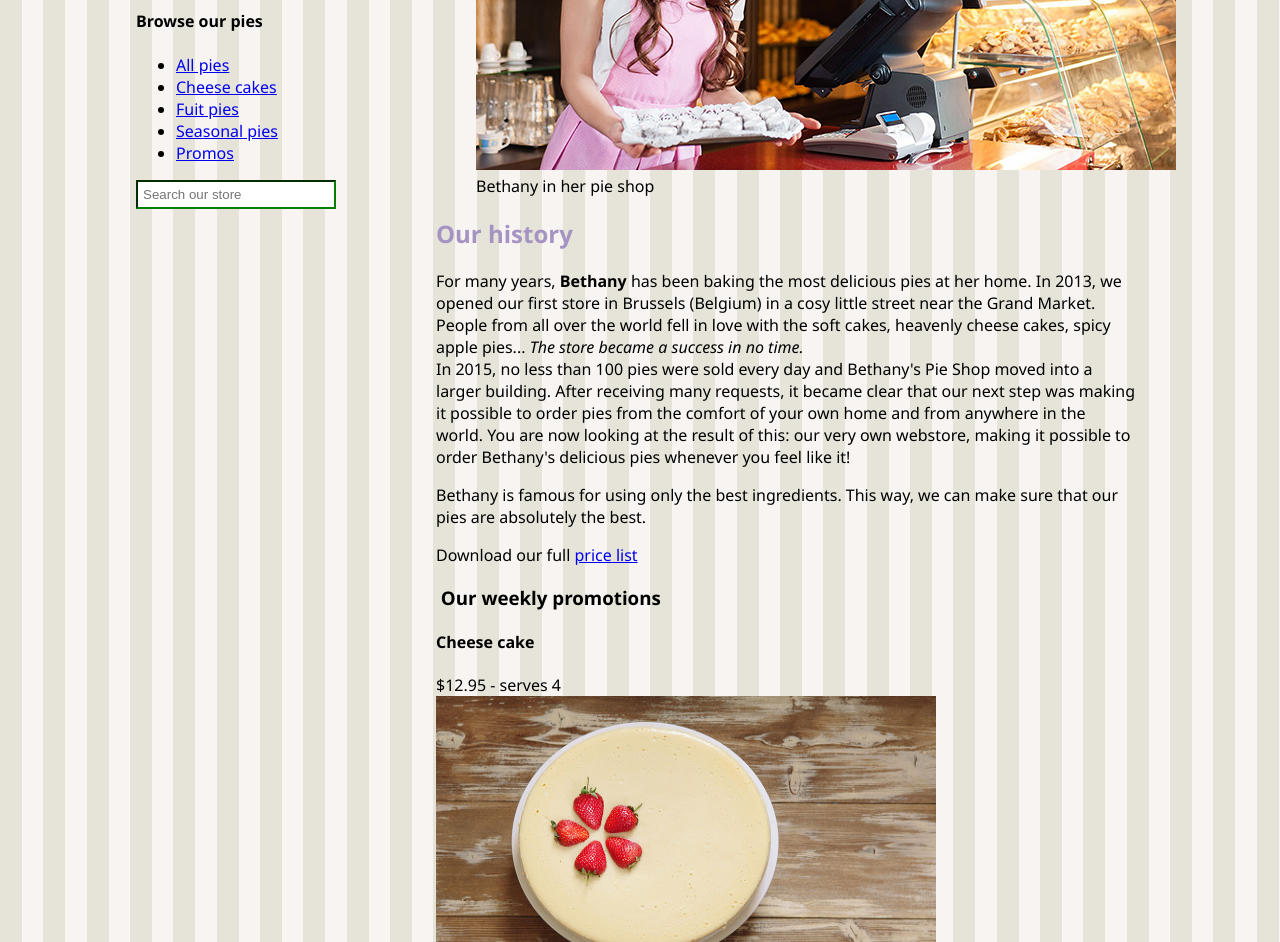
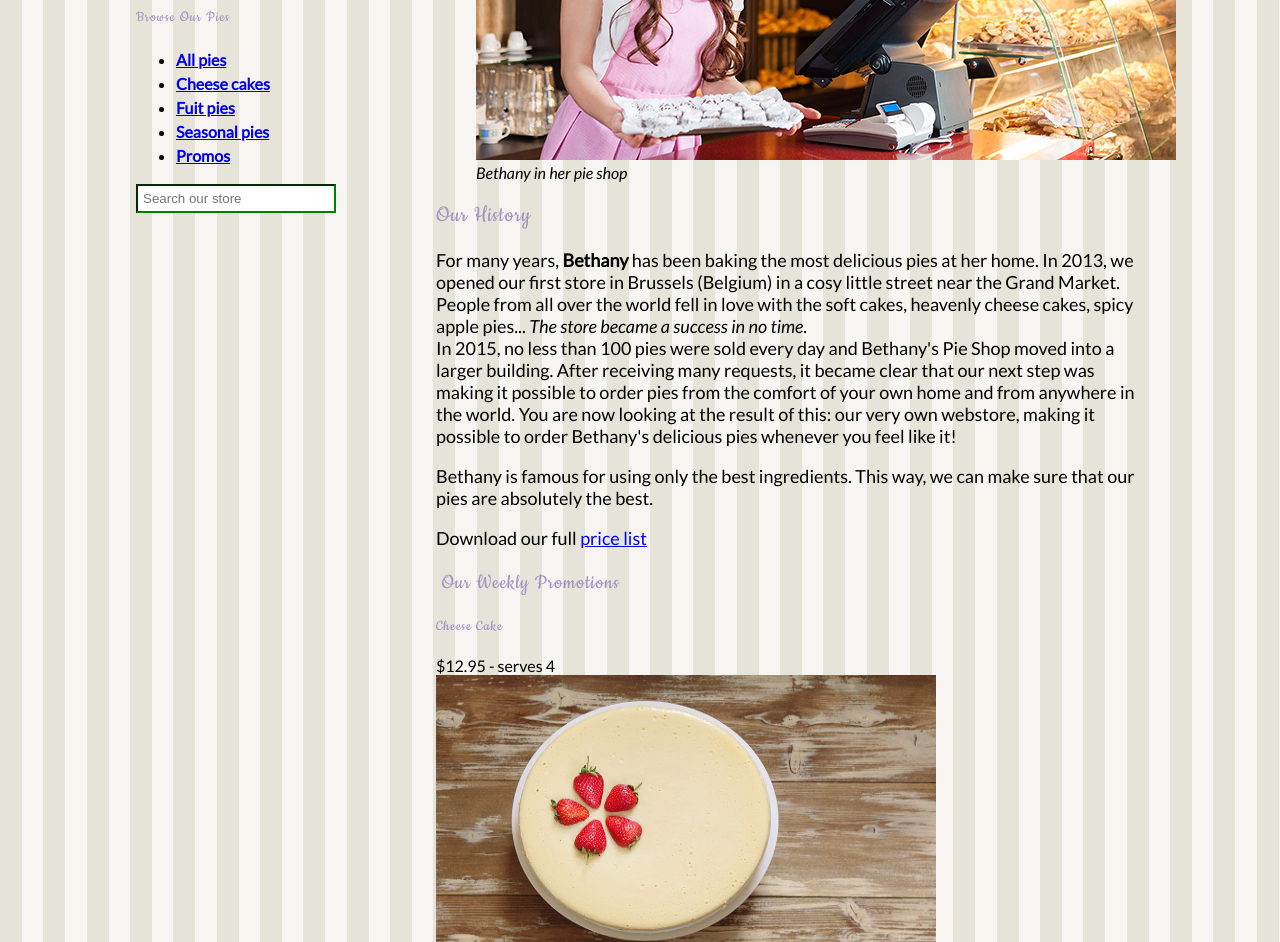
Before and after one commit to silascaimi/bethanys-pie-shop-v1, a plain HTML site: page index.html in a window 1280 px wide. Shown: the part 375-1317 px from the top of the page. Drawn offline with Linux system fonts and the light colour scheme.

Commit message:
styling text

```diff
--- a/index.html
+++ b/index.html
@@ -7,6 +7,8 @@
   <meta name="description" content="Store front for Bethany's Pie Shop">
   <link rel="icon" type="image/png" href="favicon.png">
   <link rel="stylesheet" type="text/css" href="style.css">
+  <link rel="preconnect" href="https://fonts.gstatic.com">
+  <link href="https://fonts.googleapis.com/css2?family=Cookie&family=Lato:ital@0;1&display=swap" rel="stylesheet">
   <!--[if lt IE 9]>
     <script src="https://oss.maxcdn.com/libs/html5shiv/3.7.0/html5shiv.js"></script>
   <![endif]-->
--- a/style.css
+++ b/style.css
@@ -1,6 +1,6 @@
 body {
   margin-top: 0px;
-  font-family: 'Segoe UI', Tahoma, Geneva, Verdana, sans-serif;
+  font-family: 'Lato', Tahoma, Geneva, Verdana, sans-serif;
   margin-left: auto;
   background-color: #e6e4d9;
   background-image: url('images/pattern.png');
@@ -78,8 +78,15 @@ th {
 }
 
 h1,
-h2 {
+h2,
+h3,
+h4,
+h5 {
   color: #a593c2;
+  letter-spacing: 1px;
+  text-transform: capitalize;
+  font-family: 'Cookie', Verdana, Arial;
+  font-weight: normal;
 }
 
 fieldset {
@@ -94,6 +101,27 @@ fieldset > legend {
 
 p > label {
   display: block;
+}
+
+p {
+  font-size: 18px;
+}
+
+h3 {
+  font-size: 22px;
+}
+
+header > h3 {
+  text-align: center;
+}
+
+li > a {
+  font-weight: bold;
+  line-height: 1.5;
+}
+
+figcaption {
+  font-style: italic;
 }
 
 input[type='email'],
```
